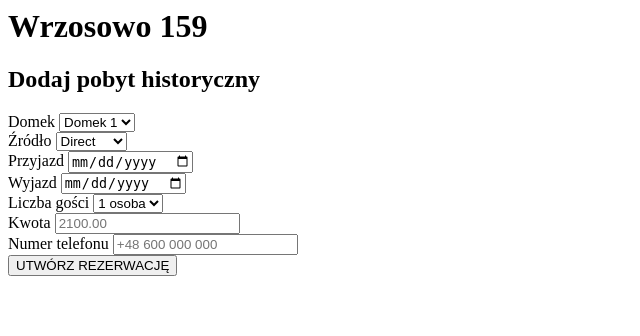
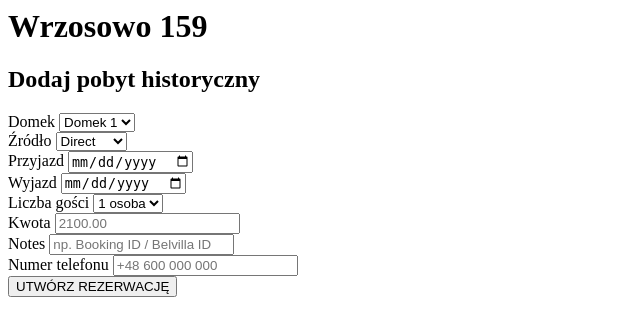
Before and after one commit to czilios/qa-booking-mvp, a FastAPI app: page /ui/reservations/historical in a window 1280 px wide. Shown: the top 336 px of the page, without its empty margins (0-640 px from the left). Run offline with FastAPI, Linux system fonts and the light colour scheme.

Commit message:
COMMIT: Add notes to historical reservations

```diff
--- a/app/main.py
+++ b/app/main.py
@@ -675,6 +675,7 @@ def create_historical_ui_reservation(
     guests_count: int = Form(...),
     total_amount: Decimal = Form(...),
     phone: str | None = Form(None),
+    notes: str | None = Form(None),
     db_connection=Depends(get_db_connection),
 ):
     customer_id = None
@@ -702,6 +703,7 @@ def create_historical_ui_reservation(
             check_out=check_out,
             guests_count=guests_count,
             total_amount=total_amount,
+            notes=notes,
         )
 
         db_connection.commit()
--- a/app/reservation_service.py
+++ b/app/reservation_service.py
@@ -200,6 +200,7 @@ def create_historical_reservation(
     guests_count: int,
     total_amount: Decimal,
     customer_id: int | None = None,
+    notes: str | None = None,
 ) -> int:
     reservation_repository = ReservationRepository(connection)
 
@@ -215,4 +216,5 @@ def create_historical_reservation(
         status="CONFIRMED",
         total_amount=total_amount,
         accounting_included=accounting_included,
+        notes=notes,
     )
--- a/app/templates/historical_reservation.html
+++ b/app/templates/historical_reservation.html
@@ -10,7 +10,7 @@
 
     <form method="post" action="/ui/reservations/historical">
 
-        <form method="post" action="/ui/reservations/historical">
+
 
     <div class="form-group">
         <label for="cottage_id">
@@ -106,6 +106,19 @@
     </div>
 
     <div class="form-group">
+        <label for="notes">
+            Notes
+        </label>
+
+        <input
+            type="text"
+            id="notes"
+            name="notes"
+            placeholder="np. Booking ID / Belvilla ID"
+        >
+    </div>
+
+    <div class="form-group">
         <label for="phone">
             Numer telefonu
         </label>
```
Also changed, not shown: app/repositories/reservation_repository.py (+8 -4 lines), tests/integration/test_reservation_create_historical.py (+8 -0 lines).
